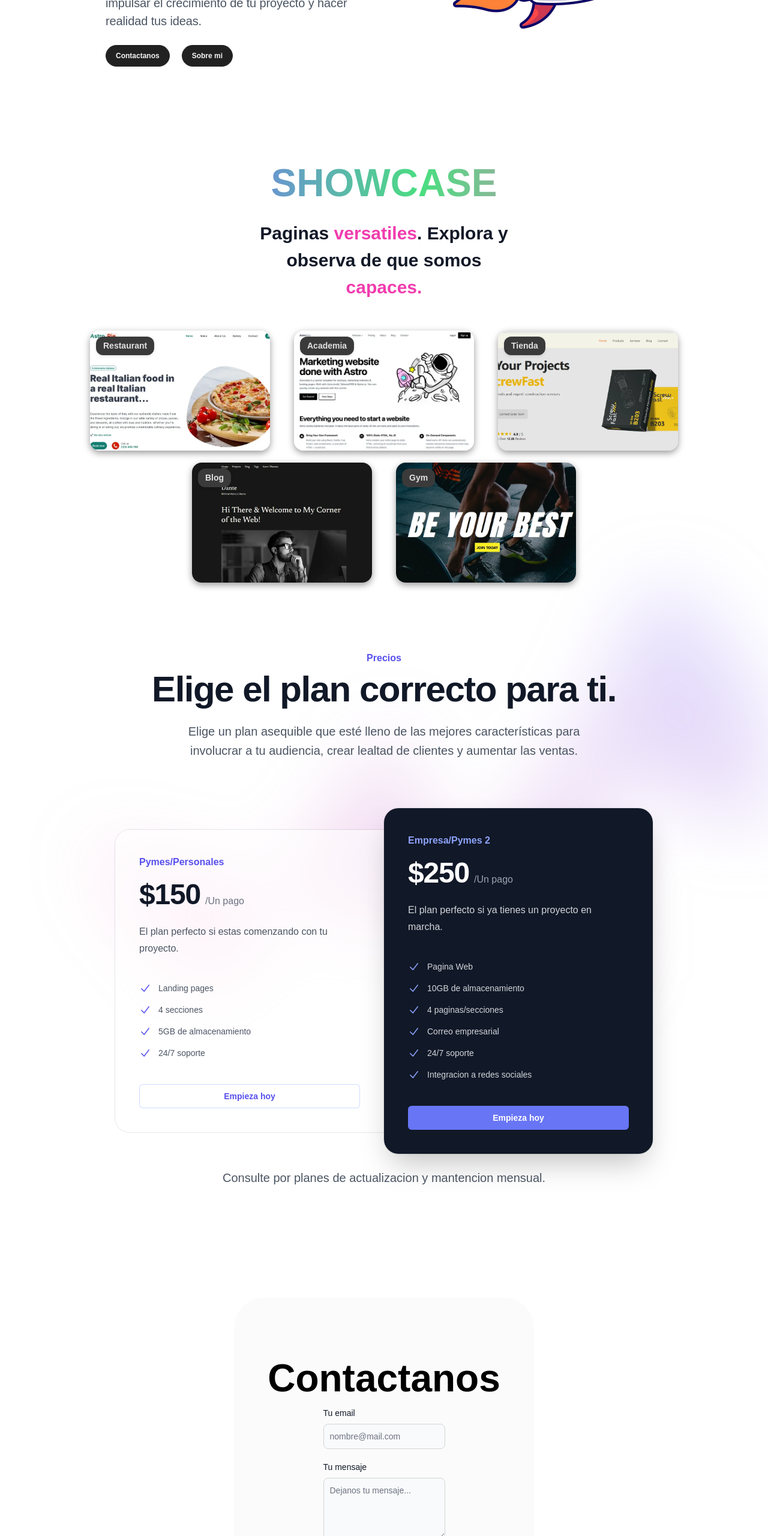
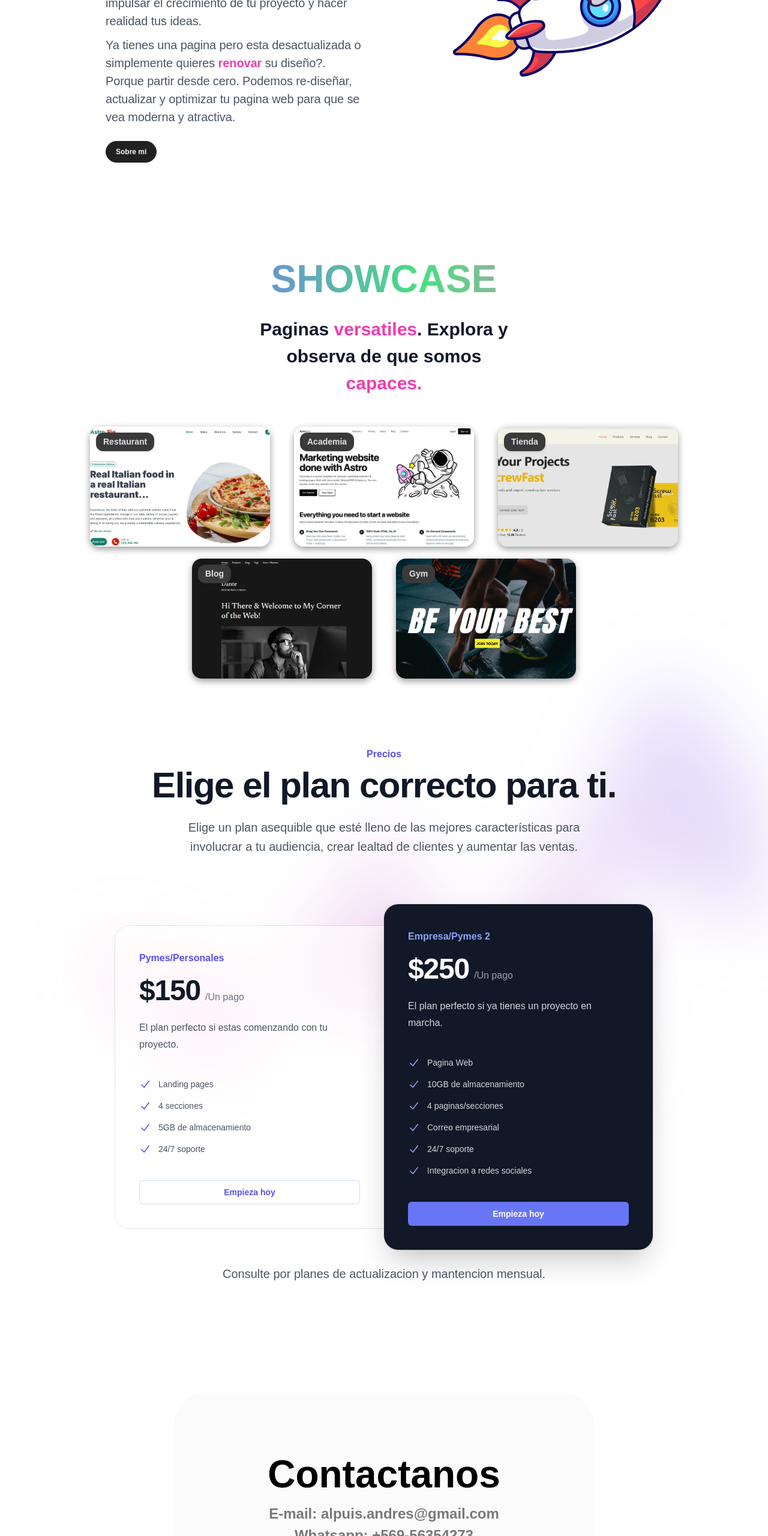
Before and after one commit to Dreez-Web/Astro-Portfolio, an Astro site: page / in a window 1280 px wide. Shown: the part 1142-3702 px from the top of the page at 60% size. Built offline with nearby package versions, Linux system fonts and the light colour scheme; Astro itself is replaced by a stand-in of ours.

Commit message:
Actualizacion seccion precio, servicios y contacto

```diff
--- a/package.json
+++ b/package.json
@@ -9,10 +9,10 @@
     "astro": "astro"
   },
   "dependencies": {
-    "@astrojs/tailwind": "^5.1.4",
-    "@astrojs/vercel": "^8.0.2",
+    "@astrojs/tailwind": "^6.0.0",
+    "@astrojs/vercel": "^8.0.7",
     "@fontsource-variable/onest": "^5.1.1",
-    "astro": "^5.1.7",
+    "astro": "^5.3.0",
     "flowbite": "^2.5.2",
     "tailwindcss": "^3.4.17"
   }
--- a/src/components/Contacto.astro
+++ b/src/components/Contacto.astro
@@ -11,7 +11,9 @@ import Formulario from "../components/Formulario.astro";
     <main>
       <section id="hero">
         <h1>Contactanos</h1>
-        <Formulario />
+        <h3>E-mail: alpuis.andres@gmail.com</h3>
+        <h3>Whatsapp: +569-56354273</h3>
+        <h3>Instagram: @Astronaut-web</h3>
       </section>
     </main>
   </div>
@@ -47,7 +49,7 @@ import Formulario from "../components/Formulario.astro";
     padding: 86px;
     margin-top: 3rem;
     margin-bottom: 4rem;
-    width: 500px;
+    width: 700px;
     background-color: rgb(247, 247, 247, 0.5);
     border-radius: 50px;
   }
@@ -56,4 +58,10 @@ import Formulario from "../components/Formulario.astro";
     font-size: 4rem;
     font-weight: bold;
   }
+
+  h3 {
+    font-size: 1.5rem;
+    font-weight: bold;
+    color: rgb(120, 121, 121);
+  }
 </style>
--- a/src/components/Precio.astro
+++ b/src/components/Precio.astro
@@ -112,7 +112,7 @@ import background from "../assets/background.svg";
           </li>
         </ul>
         <a
-          href="#"
+          href="#contacto"
           aria-describedby="tier-hobby"
           class="mt-8 block rounded-md px-3.5 py-2.5 text-center text-sm font-semibold text-indigo-600 ring-1 ring-inset ring-indigo-200 hover:ring-indigo-300 focus-visible:outline focus-visible:outline-2 focus-visible:outline-offset-2 focus-visible:outline-indigo-600 sm:mt-10"
           >Empieza hoy</a
@@ -229,7 +229,7 @@ import background from "../assets/background.svg";
           </li>
         </ul>
         <a
-          href="#"
+          href="#contacto"
           aria-describedby="tier-enterprise"
           class="mt-8 block rounded-md bg-indigo-500 px-3.5 py-2.5 text-center text-sm font-semibold text-white shadow-sm hover:bg-indigo-400 focus-visible:outline focus-visible:outline-2 focus-visible:outline-offset-2 focus-visible:outline-indigo-500 sm:mt-10"
           >Empieza hoy</a
--- a/src/components/Servicios.astro
+++ b/src/components/Servicios.astro
@@ -20,8 +20,12 @@ import Astropizza from "../assets/astronautapizza.webp";
           trabajamos contigo para impulsar el crecimiento de tu proyecto y hacer
           realidad tus ideas.
         </p>
+        <p class="dark:text-white">
+          Ya tienes una pagina pero esta desactualizada o simplemente quieres
+          <span>renovar</span> su diseño?. Porque partir desde cero. Podemos re-diseñar,
+          actualizar y optimizar tu pagina web para que se vea moderna y atractiva.
+        </p>
         <div class="boton">
-          <Boton text="Contactanos" link="https://github.com/Dreez-Web" />
           <Boton
             text="Sobre mi"
             link="https://dreez-web.github.io/Personal-Web/"
```
Also changed, not shown: 1 other file.
